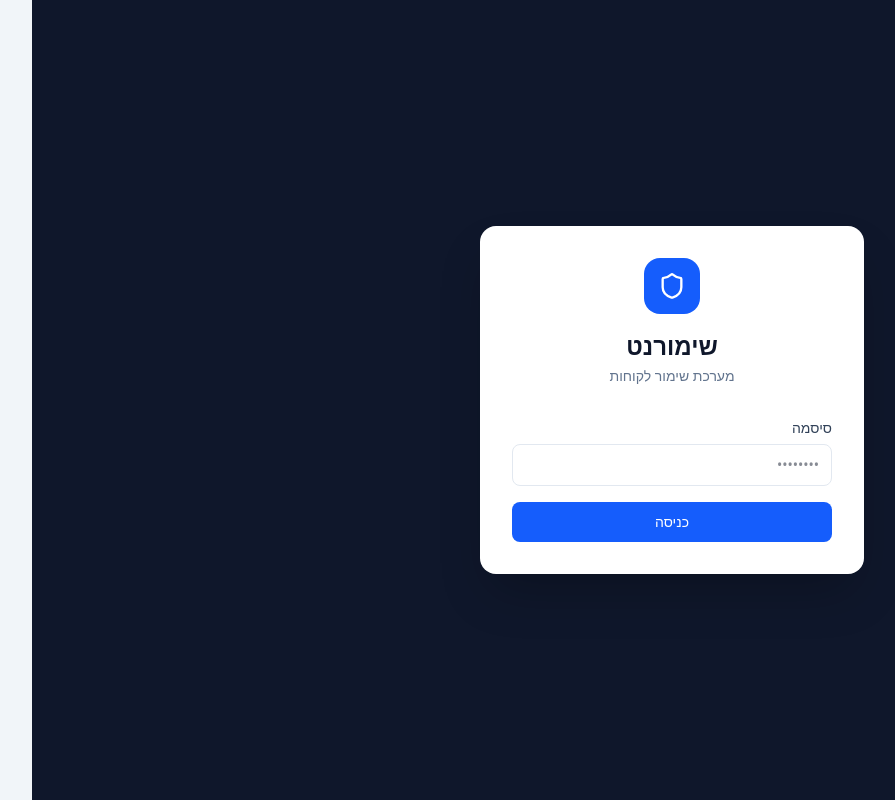
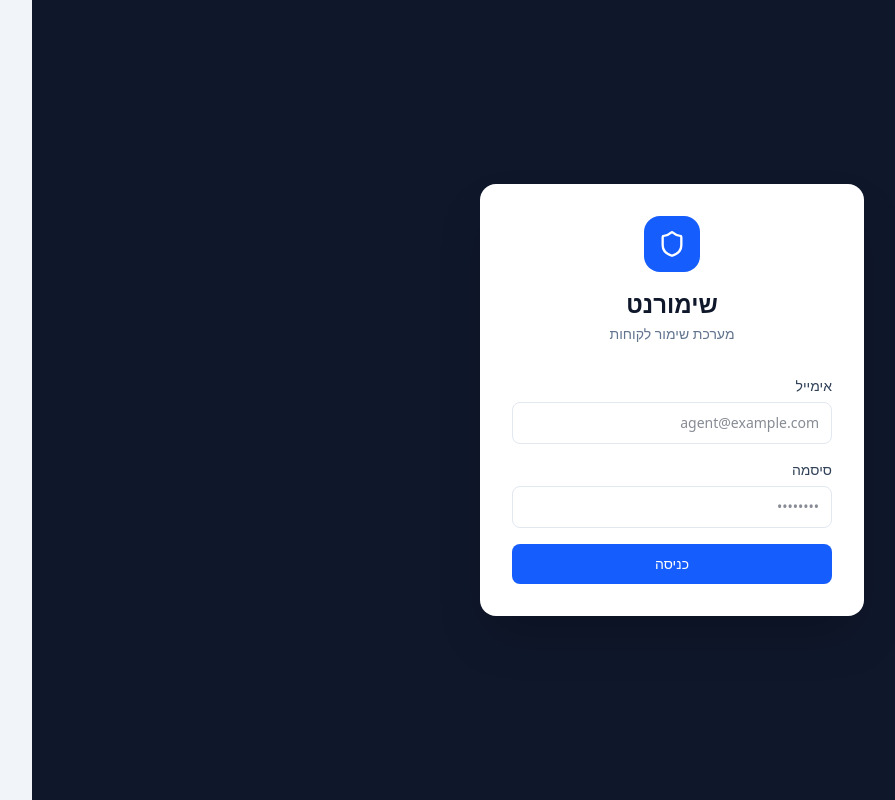
Before and after one commit to elramnefosi/shimurent, a Next.js app: page /login in a window 1280 px wide. Shown: the whole page, without its empty margins (287-1182 px from the left). Built offline with nearby package versions, Linux system fonts and the light colour scheme.

Commit message:
Add email field to login

```diff
--- a/src/app/api/login/route.ts
+++ b/src/app/api/login/route.ts
@@ -1,9 +1,9 @@
 import { NextRequest, NextResponse } from 'next/server'
 
 export async function POST(req: NextRequest) {
-  const { password } = await req.json()
+  const { email, password } = await req.json()
 
-  if (password !== process.env.AUTH_SECRET) {
+  if (email !== process.env.AUTH_EMAIL || password !== process.env.AUTH_SECRET) {
     return NextResponse.json({ error: 'unauthorized' }, { status: 401 })
   }
 
--- a/src/app/login/page.tsx
+++ b/src/app/login/page.tsx
@@ -3,6 +3,7 @@
 import { Shield } from 'lucide-react'
 
 export default function LoginPage() {
+  const [email, setEmail] = useState('')
   const [password, setPassword] = useState('')
   const [loading, setLoading] = useState(false)
   const [error, setError] = useState('')
@@ -15,7 +16,7 @@
     const res = await fetch('/api/login', {
       method: 'POST',
       headers: { 'Content-Type': 'application/json' },
-      body: JSON.stringify({ password }),
+      body: JSON.stringify({ email, password }),
     })
 
     if (res.ok) {
@@ -38,6 +39,17 @@
         </div>
 
         <form onSubmit={handleLogin} className="space-y-4" dir="rtl">
+          <div>
+            <label className="block text-sm font-medium text-slate-700 mb-1.5">אימייל</label>
+            <input
+              type="email"
+              required
+              value={email}
+              onChange={e => setEmail(e.target.value)}
+              placeholder="agent@example.com"
+              className="w-full px-3 py-2.5 border border-slate-200 rounded-lg text-sm focus:outline-none focus:ring-2 focus:ring-blue-500"
+            />
+          </div>
           <div>
             <label className="block text-sm font-medium text-slate-700 mb-1.5">סיסמה</label>
             <input
```
Also changed, not shown: 1 other file (tests, documents, lock files or other folders).
